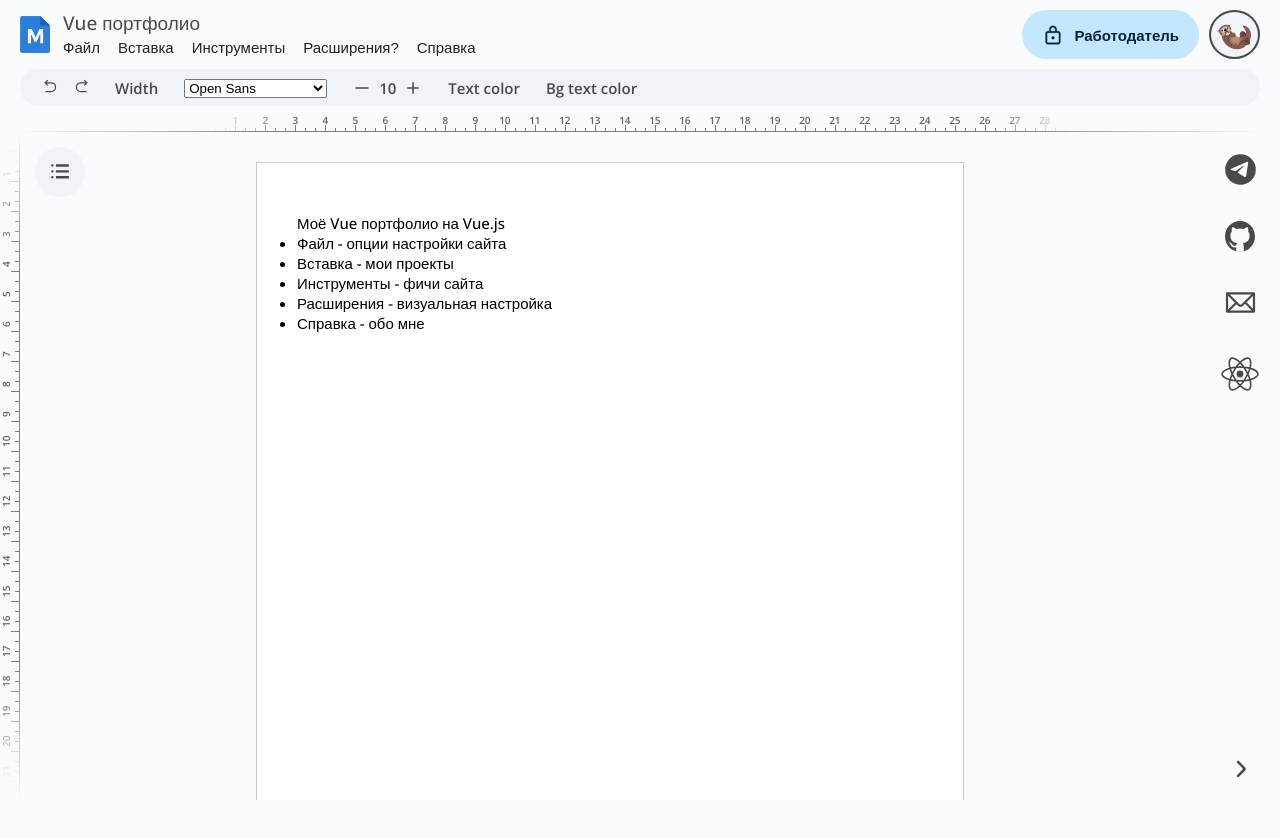
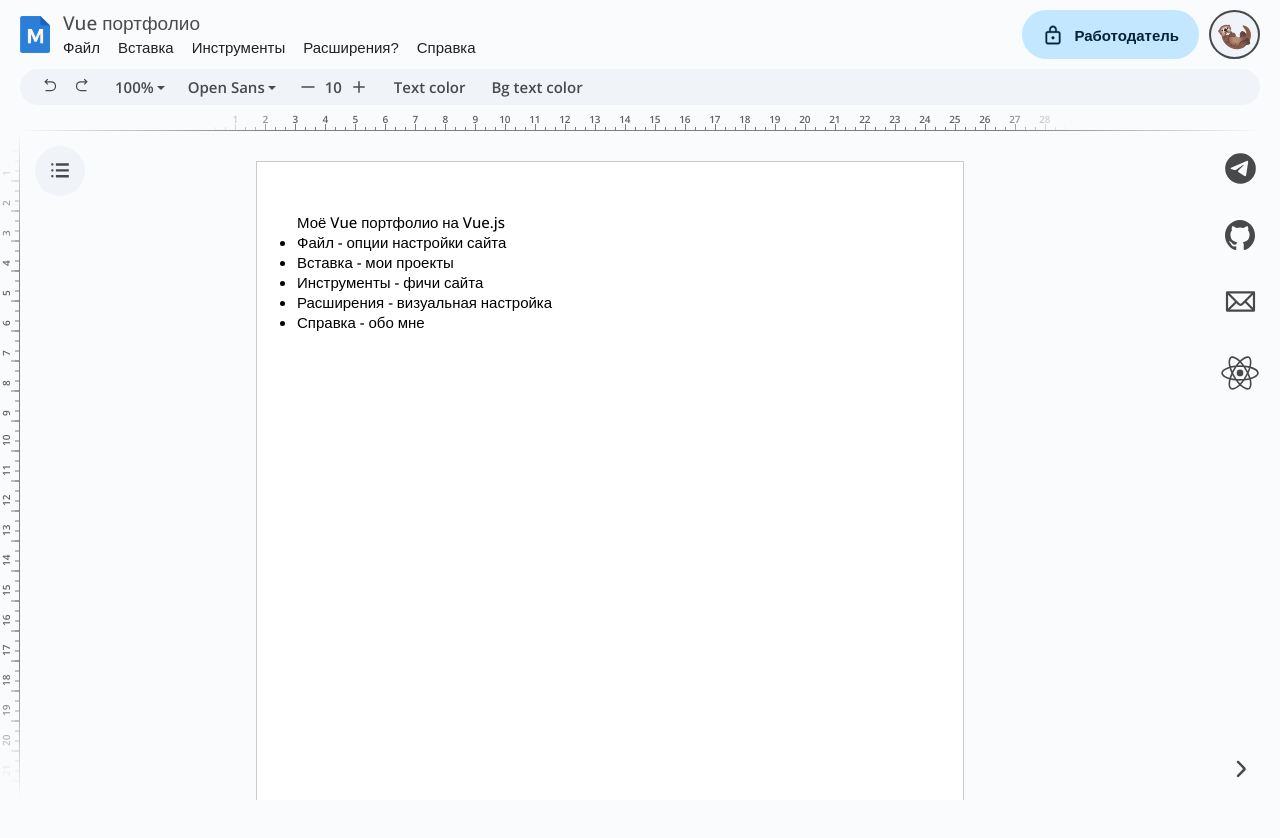
Before and after one commit to myrahkis/vue-portfolio, a Vue app: page / in a window 1280 px wide. Shown: the top 838 px of the page. Built offline with nearby package versions, Linux system fonts and the light colour scheme; a web font is replaced by a local one.

Commit message:
width picker

```diff
--- a/src/App.vue
+++ b/src/App.vue
@@ -1,6 +1,7 @@
 <script setup>
 import { useDeleteSiteStore } from "./stores/deleteSiteStore";
 import { useSideBarStore } from "./stores/sideBarStore";
+import { useWidthStore } from "./stores/widthStore";
 import BlueScreen from "../ui/BlueScreen.vue";
 import Ruler from "../ui/Ruler.vue";
 import Header from "./components/Header.vue";
@@ -8,6 +9,7 @@ import SideBar from "./components/SideBar.vue";
 
 const deleteSiteStore = useDeleteSiteStore();
 const sideBarStore = useSideBarStore();
+const widthsStore = useWidthStore();
 </script>
 
 <template>
@@ -53,7 +55,7 @@ const sideBarStore = useSideBarStore();
         </g>
       </svg>
     </button>
-    <main class="doc-container">
+    <main class="main-container">
       <button class="hidden-btn">
         <svg
           xmlns="http://www.w3.org/2000/svg"
@@ -68,8 +70,17 @@ const sideBarStore = useSideBarStore();
           />
         </svg>
       </button>
-      <div class="doc">
-        <RouterView />
+      <div class="doc-container">
+        <div
+          class="doc"
+          :style="{
+            width: widthsStore.selectedWidth,
+            transform: `scale(${widthsStore.scale})`,
+            transformOrigin: 'top left',
+          }"
+        >
+          <RouterView />
+        </div>
       </div>
     </main>
   </div>
@@ -78,24 +89,27 @@ const sideBarStore = useSideBarStore();
 <style>
 .layout-grid {
   display: grid;
-  /* grid-template-columns: 2rem auto 8rem; */
   grid-template-rows: 0.23fr auto;
   height: 100vh;
   transition: grid-template-columns 0.3s ease;
 }
-.doc-container {
+.main-container {
   position: relative;
   overflow-y: auto;
   grid-column: 2 / 3;
   grid-row: 2;
   scrollbar-width: thin;
 }
-.doc {
+.doc-container {
   height: auto;
   width: 60%;
   margin: 0 auto;
   margin-top: -2rem;
   margin-bottom: 2rem;
+}
+.doc {
+  /* width: 100%; */
+  margin: 0 auto;
   background-color: var(--white);
   border: 1px solid #c8cbce;
 }
--- a/src/components/Header.vue
+++ b/src/components/Header.vue
@@ -3,14 +3,21 @@ import { onMounted, ref } from "vue";
 import { useRoute } from "vue-router";
 import { useDocNameStore } from "@/stores/docNameStore";
 import { useFontsStore } from "@/stores/fontsStore";
+import { useWidthStore } from "@/stores/widthStore";
 import Ruler from "../../ui/Ruler.vue";
 import DropDownMenus from "./DropDownMenus.vue";
+import DropDownMenu from "../../ui/DropDownMenu.vue";
 
 const route = useRoute();
 const docNameStore = useDocNameStore();
 const fontsStore = useFontsStore();
+const widthsStore = useWidthStore();
 
-const isFontsOpen = ref(false);
+const activeIndex = ref(null);
+
+function handleToggle(idx) {
+  activeIndex.value = activeIndex.value === idx ? null : idx;
+}
 
 onMounted(() => {
   if (route.name) {
@@ -281,17 +288,25 @@ onMounted(() => {
           </svg>
         </button>
       </div>
-      <div class="drop-down-width u-tools-hover">Width</div>
+      <div class="drop-down-width u-tools-hover">
+        <DropDownMenu
+          :index="1"
+          :open="activeIndex === 1"
+          @toggle="handleToggle"
+          v-model="widthsStore.selectedWidth"
+          :options="widthsStore.options"
+        />
+      </div>
       <div class="drop-down-font u-tools-hover">
-        <select @change="fontsStore.selectFont($event.target.value)">
-          <option
-            v-for="(font, index) in fontsStore.fontsFamilies"
-            :key="index"
-            :value="font.family"
-          >
-            {{ font.name }}
-          </option>
-        </select>
+        <DropDownMenu
+          :index="2"
+          :open="activeIndex === 2"
+          @toggle="handleToggle"
+          v-model="fontsStore.selectedFont"
+          :options="fontsStore.fontsFamilies"
+          label-key="name"
+          value-key="family"
+        />
       </div>
       <div class="font-size-selector">
         <button class="less-btn u-tools-hover">
--- /dev/null
+++ b/src/stores/widthStore.js
@@ -0,0 +1,24 @@
+import { defineStore } from "pinia";
+import { computed, ref } from "vue";
+
+export const useWidthStore = defineStore("width", () => {
+  const widths = ["50%", "75%", "90%", "100%", "125%", "150%"];
+  const options = widths.map((w) => ({ label: w, value: w }));
+  const selectedWidth = ref(options[3].value);
+
+  function setWidth(val) {
+    selectedWidth.value = val;
+  }
+
+  const scale = computed(() => {
+    const num = parseFloat(selectedWidth.value);
+    return isNaN(num) ? 1 : num / 100;
+  });
+
+  return {
+    options,
+    selectedWidth,
+    scale,
+    setWidth,
+  };
+});
--- /dev/null
+++ b/ui/DropDownMenu.vue
@@ -0,0 +1,109 @@
+<script setup>
+import { ref, computed } from "vue";
+
+const props = defineProps({
+  index: Number,
+  options: Array,
+  open: {
+    type: Boolean,
+    default: false,
+  },
+  labelKey: { type: String, default: "label" },
+  valueKey: { type: String, default: "value" },
+  modelValue: [String, Number, Object],
+});
+
+const emit = defineEmits(["update:modelValue", "toggle"]);
+
+const selectedOpt = computed(() => {
+  return (
+    props.options.find((opt) => opt[props.valueKey] === props.modelValue) ||
+    null
+  );
+});
+
+const displayLabel = computed(() => {
+  return selectedOpt.value
+    ? selectedOpt.value[props.labelKey]
+    : props.placeholder;
+});
+
+function toggleOpen() {
+  emit("toggle", props.index);
+}
+
+function selectOption(opt) {
+  emit("update:modelValue", opt[props.valueKey]);
+  emit("toggle", props.index);
+}
+</script>
+
+<template>
+  <div class="selector">
+    <div class="selected" :class="{ open }" @click="toggleOpen">
+      {{ displayLabel }}
+    </div>
+    <div class="items" v-if="open">
+      <div
+        v-for="(opt, idx) in options"
+        :key="idx"
+        class="item"
+        @click="selectOption(opt)"
+      >
+        {{ opt[labelKey] }}
+      </div>
+    </div>
+  </div>
+</template>
+
+<style scoped>
+.selector {
+  position: relative;
+  width: fit-content;
+}
+
+.selected {
+  cursor: pointer;
+  position: relative;
+  background: transparent;
+  user-select: none;
+  padding-right: 0.8rem;
+}
+.selected.open {
+  background-color: var(--dark-bg-color);
+  border-color: var(--light-gradient-color);
+  border-radius: 1rem 1rem 0 0;
+}
+.selected::after {
+  content: "";
+  position: absolute;
+  top: 0.6em;
+  right: -0.25em;
+  border: 4px solid transparent;
+  border-color: var(--text-color-1) transparent transparent transparent;
+}
+
+.items {
+  overflow: hidden;
+  position: absolute;
+  left: 0;
+  right: 0;
+  z-index: 10;
+  width: max-content;
+  background-color: var(--white);
+  box-shadow: 0 0 1rem var(--menu-shadow-color);
+  padding: 0.5rem 0;
+  border-radius: 0.5rem;
+}
+.item {
+  padding: 1rem 1.5rem;
+  cursor: pointer;
+  color: var(--menu-text-color);
+  font-weight: 500;
+  transition: background 0.2s;
+}
+.item:hover {
+  background-color: var(--tools-hover-color);
+  color: var(--text-color);
+}
+</style>
```
